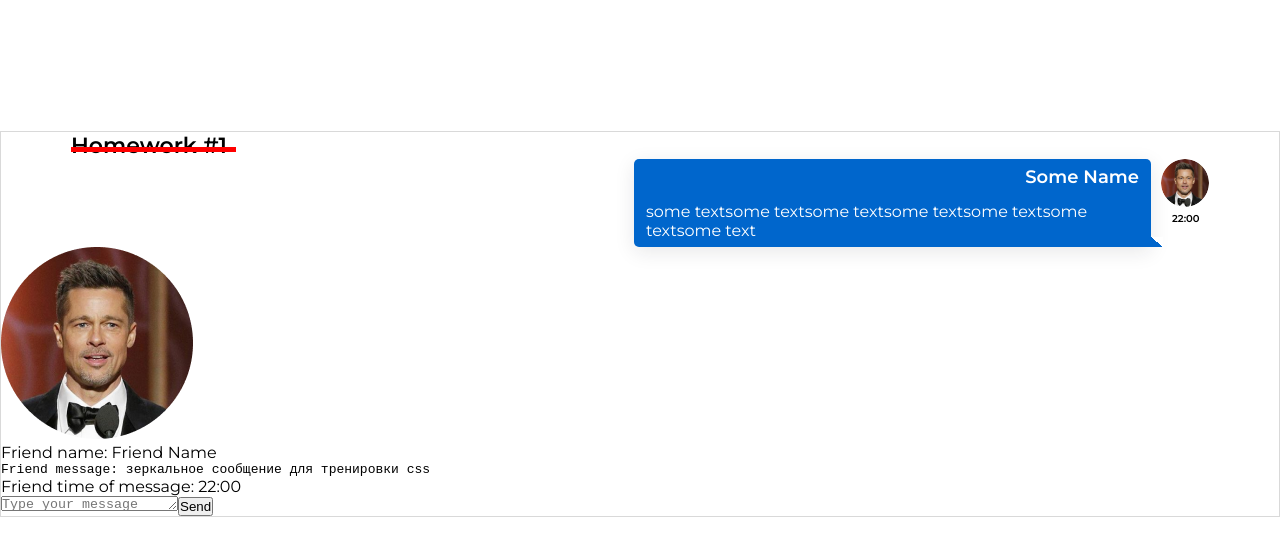
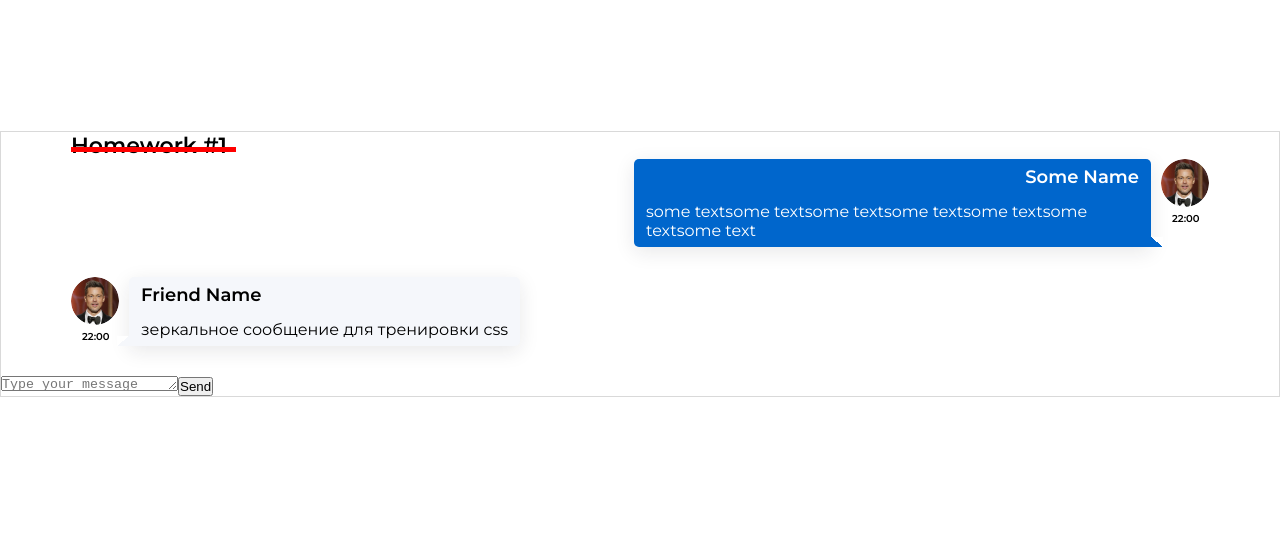
Before and after one commit to PavelS324/Month2HW1, a React (Create React App) app: page / in a window 1280 px wide. Shown: the top 556 px of the page. Built offline with nearby package versions, Linux system fonts and the light colour scheme.

Commit message:
Add style for second person.

```diff
--- a/src/s2-homeworks/hw01/friend-message/FriendMessage.module.css
+++ b/src/s2-homeworks/hw01/friend-message/FriendMessage.module.css
@@ -1,9 +1,22 @@
 .friendMessage {
+    max-width: 575px;
+    margin-left: 70px;
+    margin-right: auto;
 
+    display: flex;
+    flex-direction: column;
+    align-items: flex-start;
 }
 
 .friendImageAndText {
+    display: flex;
+    flex-direction: row;
 
+    & > img {
+        width: 48px;
+        height: 48px;
+        border-radius: 24px;
+    }
 }
 
 .friendImageAndText img {
@@ -11,7 +24,34 @@
 }
 
 .friendText {
+    max-width: 517px;
+    min-height: 60px;
+    margin-left: 10px;
+    margin-bottom: 30px;
 
+    background-color: #F5F7FB;
+    color: #000000;
+    border-radius: 5px 5px 5px 0px;
+
+    box-shadow: 0 1px 2px 0 rgba(29, 33, 38, 0.1);
+    box-shadow: 0 5px 20px 0 rgba(29, 33, 38, 0.1);
+
+    position: relative;
+
+    display: flex;
+    flex-direction: column;
+    align-items: flex-start;
+    /*border: red solid 1px;*/
+
+    &::after {
+        content: "";
+        position: absolute;
+        width: 12px;
+        height: 10px;
+        bottom: 0;
+        left: -12px;
+        background: linear-gradient(to top left, #F5F7FB 50%, white 50%);
+    }
 }
 
 .friendText:after {
@@ -19,13 +59,31 @@
 }
 
 .friendName {
+    margin: 7px 12px;
 
+    font-family: 'Montserrat', sans-serif;
+    font-size: 18px;
+    font-weight: 600;
 }
 
 .friendMessageText {
+    margin: 7px 12px;
 
+    font-family: 'Montserrat', sans-serif;
+    font-size: 16px;
+    font-weight: 400;
+
+    white-space: pre-wrap;
 }
 
 .friendTime {
+    position: absolute;
 
+    width: 26px;
+    height: 12px;
+    margin: 53px 11px 5px;
+
+    font-family: 'Montserrat', sans-serif;
+    font-size: 10px;
+    font-weight: 600;
 }
--- a/src/s2-homeworks/hw01/friend-message/FriendMessage.tsx
+++ b/src/s2-homeworks/hw01/friend-message/FriendMessage.tsx
@@ -26,7 +26,7 @@ const FriendMessage = (props: FriendMessageType) => {
                         className={s.friendName}
                     >
                         {/*создаёт студент*/}
-                        Friend name: {props.message.user.name}
+                        {props.message.user.name}
                         {/**/}
                     </div>
                     <pre
@@ -34,7 +34,7 @@ const FriendMessage = (props: FriendMessageType) => {
                         className={s.friendMessageText}
                     >
                         {/*создаёт студент*/}
-                        Friend message: {props.message.message.text}
+                        {props.message.message.text}
                         {/**/}
                     </pre>
                 </div>
@@ -44,7 +44,7 @@ const FriendMessage = (props: FriendMessageType) => {
                 className={s.friendTime}
             >
                 {/*создаёт студент*/}
-                Friend time of message: {props.message.message.time}
+                {props.message.message.time}
                 {/**/}
             </div>
         </div>
--- a/src/s2-homeworks/hw01/message/Message.module.css
+++ b/src/s2-homeworks/hw01/message/Message.module.css
@@ -31,6 +31,7 @@
     max-width: 517px;
     min-height: 60px;
     margin-right: 10px;
+    margin-bottom: 30px;
 
     background-color: #0066cc;
     color: #FFFFFF;
```
